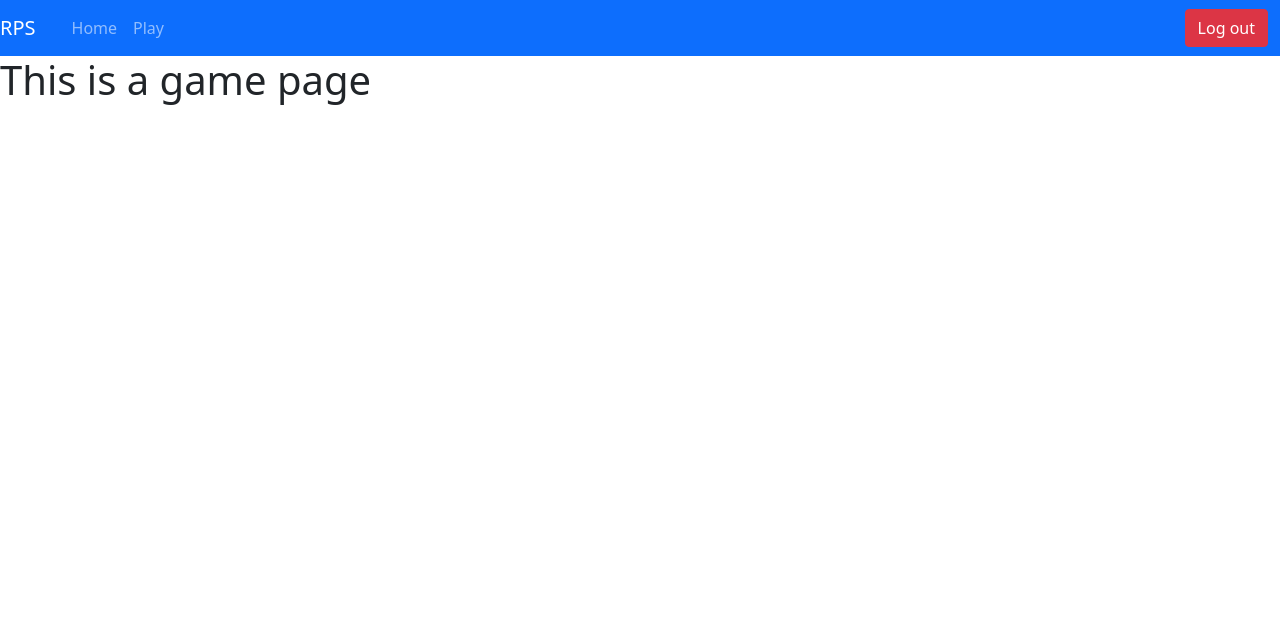
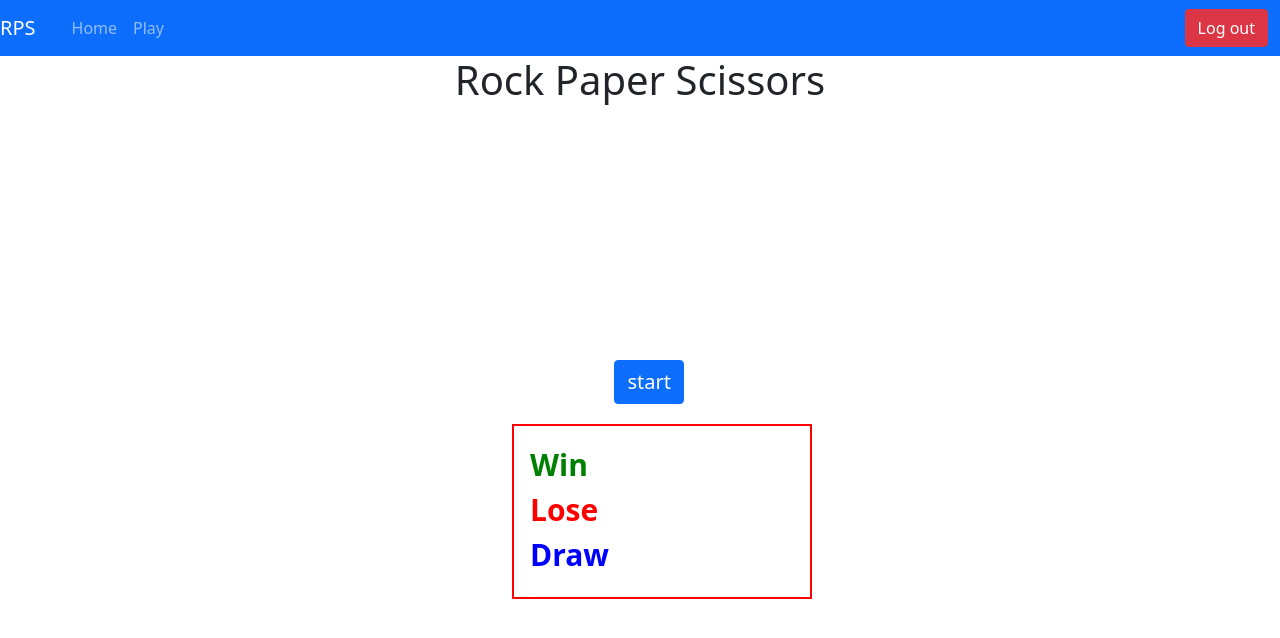
Before and after one commit to PurinSuk/RPS_OpenCV, a Flask app: page /game/ in a window 1280 px wide. Shown: the top 638 px of the page. Run offline with Flask 2, Linux system fonts and the light colour scheme; the visitor is signed in with stand-in values (Sample User, id 1).

Commit message:
Start working on the layout of the game page

```diff
--- /dev/null
+++ b/static/game.css
@@ -0,0 +1,40 @@
+h1 {
+    text-align: center;
+}
+
+#start {
+    position: absolute;
+    top: 45%;
+    left: 48%;
+    text-align: center;
+    font-size: 20px;
+}
+
+.result {
+    position: absolute;
+    top: 53%;
+    left: 40%;
+    height: 175px;
+    width: 300px;
+    border: 2px;
+    border-style: solid;
+    border-color: red;
+    padding: 1em;
+}
+
+.result .result_text {
+    font-size: 30px;
+    font-weight: bold;
+}
+
+.win {
+    color: green;
+}
+
+.lose {
+    color: red;
+}
+
+.draw {
+    color: blue;
+}
--- a/templates/base.html
+++ b/templates/base.html
@@ -5,7 +5,8 @@
         rel="stylesheet"
         integrity="sha384-EVSTQN3/azprG1Anm3QDgpJLIm9Nao0Yz1ztcQTwFspd3yD65VohhpuuCOmLASjC"
         crossorigin="anonymous">
-        <title>{% block title%}{% endblock %}</title>
+        {% block css %}{% endblock %}
+        <title>{% block title %}{% endblock %}</title>
     </head>
     <boby>
         <nav class="navbar navbar-expand-lg navbar-dark bg-primary">
--- a/templates/game.html
+++ b/templates/game.html
@@ -1,8 +1,27 @@
 {% extends 'base.html' %}
+
+{% block css %}
+    <link rel="stylesheet" href="{{url_for("static", filename="game.css")}}">
+{% endblock %}
 
 {% block title %}Game Page{% endblock %}
 
 
 {% block outside_nav %}
-    <h1>This is a game page</h1>
+    <h1>Rock Paper Scissors</h1>
+    {% with messages = get_flashed_messages() %}
+        {% if messages %}
+            {% for msg in messages %}
+                <p style="color:black;">{{msg}}</p>
+            {% endfor %}
+        {% endif %}
+    {% endwith %}
+    <button id="start" onclick="window.location.href='/play'" type="button" class="btn btn-primary">start</button>
+    <div class="result">
+        <span class="result_text win">Win</span>
+        <br>
+        <span class="result_text lose">Lose</span>
+        <br>
+        <span class="result_text draw">Draw</span>
+    </div>
 {% endblock %}
```
